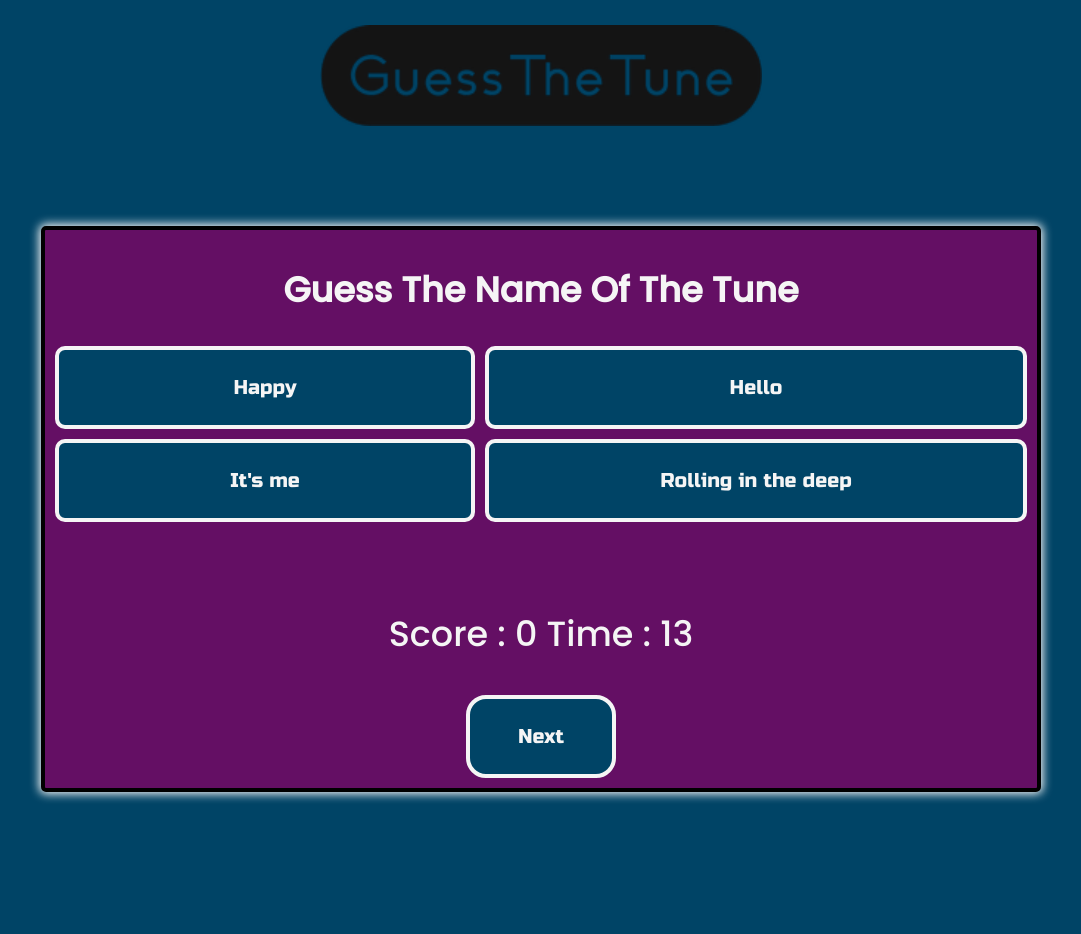
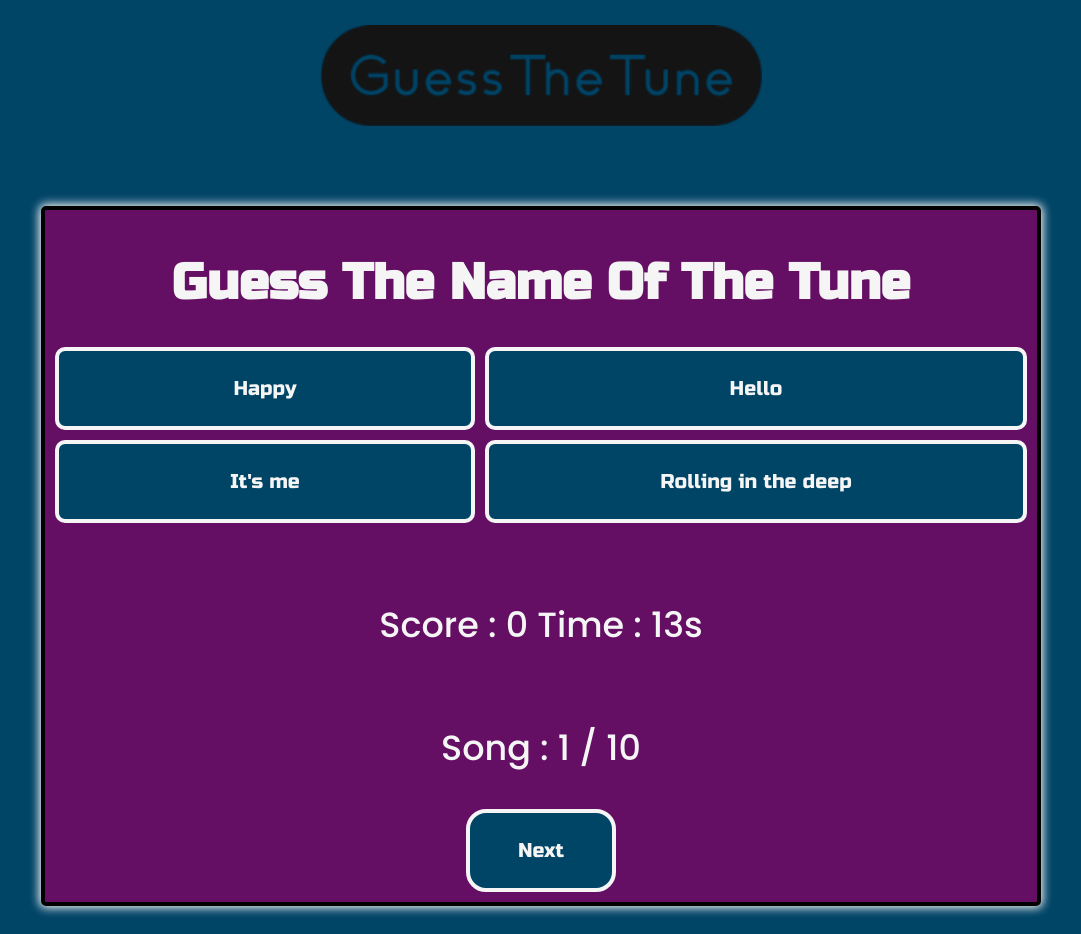
Before and after one commit to GiordanoGand/GuessTheTune, a plain HTML site: page index.html in a window 1280 px wide. Both pictures are taken after a click on the button "Pop". Shown: the whole page, without its empty margins (99-1180 px from the left). Before the commit the page ends 820 px from the top, so only its background shows below. Drawn offline with Linux system fonts and the light colour scheme.

Commit message:
added js

```diff
--- a/index.html
+++ b/index.html
@@ -32,21 +32,24 @@
                 </select>
             </div>
         </div>
-
         <div id="question-container" class="hide homeBox">
-            <h1 class="poppins">Guess The Name Of The Tune</h1>
+            <h1>Guess The Name Of The Tune</h1>
             <div id="answer-buttons" class="btn-grid">
                 <button id='answer1' class="btn hoverbtn">Answer 1</button>
                 <button id='answer2' class="btn hoverbtn">Answer 2</button>
                 <button id='answer3' class="btn hoverbtn">Answer 3</button>
                 <button id='answer4' class="btn hoverbtn">Answer 4</button>
             </div>
-
-            <div class="poppins">
-                Score : <p class="inline" id='score'>0</p>
-                Time : <p class="inline" id='timer'>0</p>
+            <div class="poppins ">
+                <div>
+                    Score : <p class="inline" id='score'>0</p>
+                    Time : <p class="inline" id='timer'>0</p>s
+                </div>
+                <div>
+                    Song :  <p id="currentSong" class="inline">1</p> / <p class="inline">10</p>
+                </div>
             </div>
-                <button id ='nextBtn'class='btn next-btn hoverbtn'>Next</button>
+            <button id ='nextBtn'class='btn next-btn hoverbtn'>Next</button>
         </div>
 
         <div id='resetBox' class="hide homeBox">
--- a/main.js
+++ b/main.js
@@ -14,6 +14,7 @@ const score = document.getElementById('score')
 const nextButton = document.getElementById('nextBtn')
 const totalScore = document.getElementById('totalScore')
 const numberQuestions = document.getElementById('numberQuestions')
+const currentSong = document.getElementById('currentSong')
 
 let clickedWrong
 let clickedCorrect
@@ -23,6 +24,7 @@ let clicked = false
 let currentQuestionIndex = 0
 let scorevalue = 0
 let numberQuestion = 0
+let songNumber = 1
 var selectedDifficulty = document.getElementById('difficulty')
 var difficulty = selectedDifficulty.options[selectedDifficulty.selectedIndex].value
 var seconds = difficulty
@@ -117,6 +119,8 @@ function showQuestion(question){
     answer2.innerText = question.answers[1].text
     answer3.innerText = question.answers[2].text
     answer4.innerText = question.answers[3].text
+    currentSong.innerText = songNumber
+    songNumber++
     question.song.play()
 }
 
--- a/style.css
+++ b/style.css
@@ -27,7 +27,6 @@ body {
   display: flex;
   justify-content: center;
   align-items: center;
-
 }
 
  .homeBox {
@@ -35,7 +34,7 @@ body {
      max-width: 80%;
      border: 4px solid black;
      background-color:rgb(100, 15, 100);
-     margin-top: 100px;
+     margin-top: 80px;
      margin-bottom: 20px;
      padding: 10px;
      border-radius: 5px;
@@ -44,7 +43,7 @@ body {
 
  .btn-grid{
   margin-top: 30px ;
-  margin-bottom: 50px;
+  margin-bottom: 40px;
   display: grid;
   grid-template-columns: auto auto;
   gap: 10px;
@@ -77,14 +76,6 @@ body {
     --hue: var(--hue-neutral);
   }
 
-  /*body.correct {
-    --hue: var(--hue-correct);
-  }
-
-  body.wrong {
-    --hue: var(--hue-wrong);
-  }*/
-
   .btn.correct{
     --hue: var(--hue-correct);
   }
@@ -92,7 +83,6 @@ body {
   .btn.wrong{
     --hue: var(--hue-wrong);
   }
-
 
   .inline{
     display: inline-block;
@@ -102,6 +92,7 @@ body {
     font-family: 'Poppins', sans-serif;
     font-size: 35px;
   }
+
   .hide {
     display: none;
   }
```
